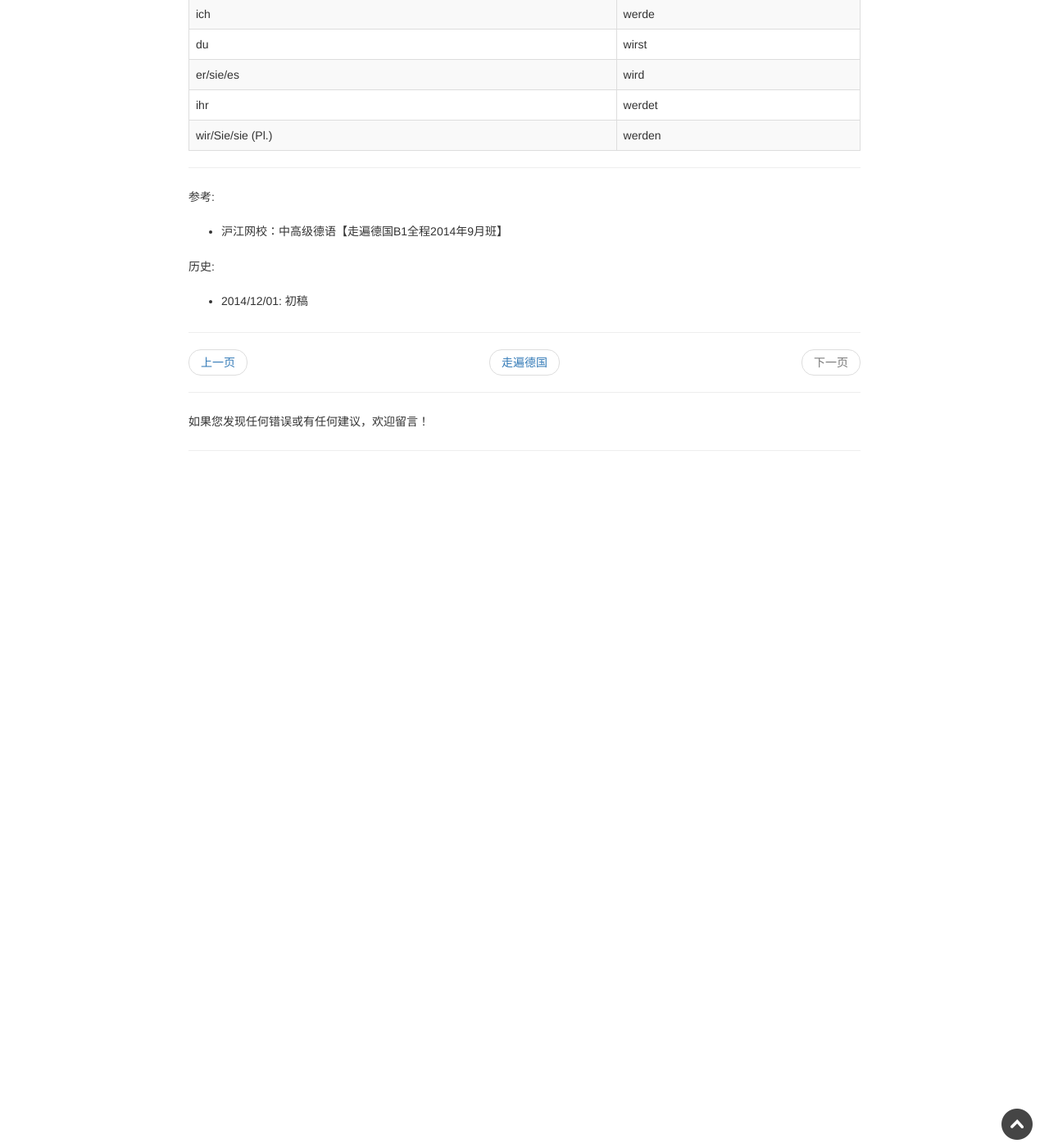
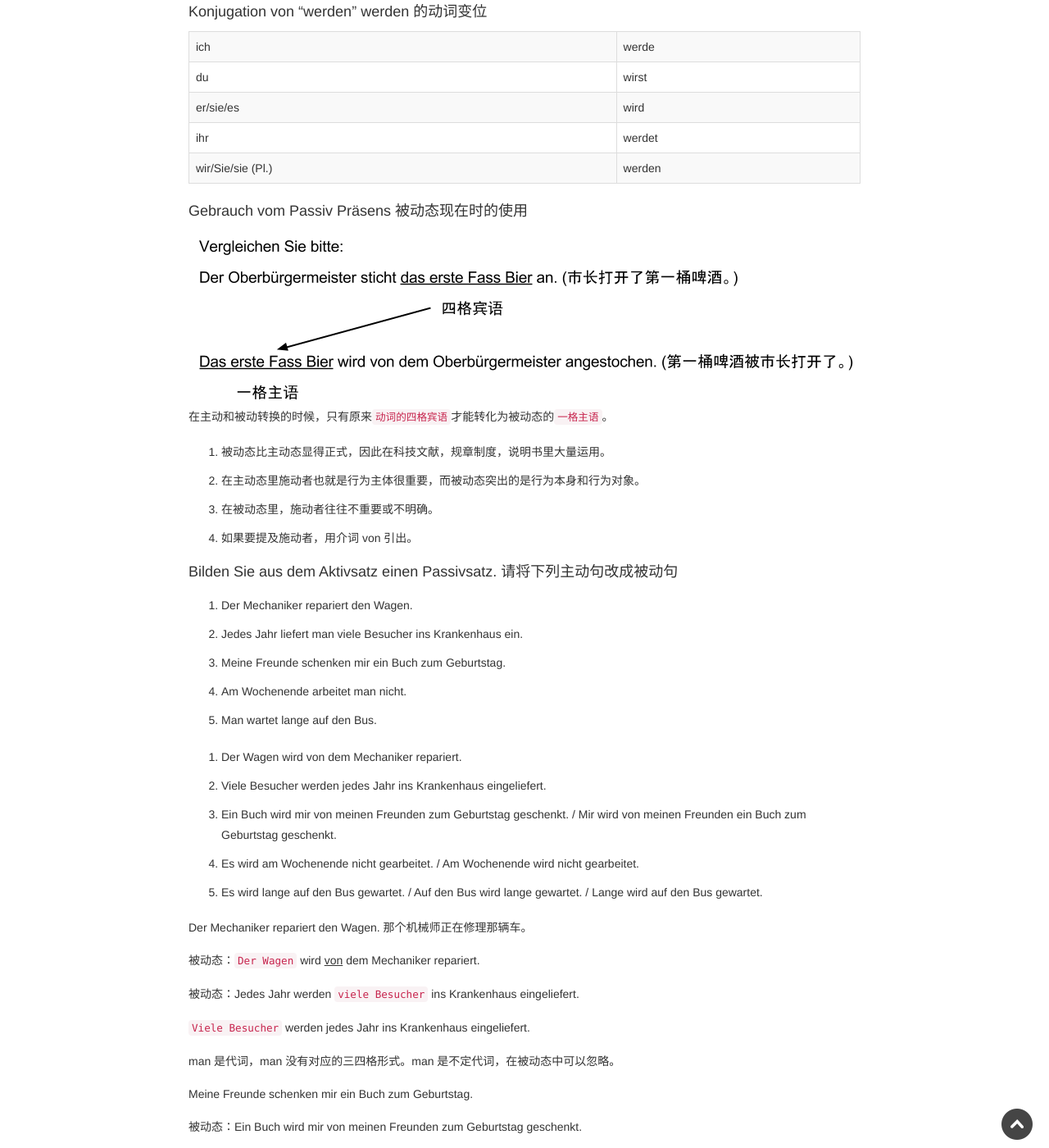
Before and after one commit to Frederick-S/GermanGarden, a Jekyll site: the page built from _posts/Passwort Deutsch/B1/2014-12-01-lektion-21-5.html, in a window 1280 px wide and 1400 px high, scrolled down 2576 px. Shown: the whole window at 82% size. Built offline with Jekyll 4.4.1, drawn with Linux system fonts in a browser that asks for light colours; nearby versions of some CDN libraries; comment, search, counter and statistics services are not loaded; before the commit the page ends 3206 px from its top, so only the background shows below that; some of the changed text lies outside the part shown.

Commit message:
Update lesson 21-5

```diff
--- a/_posts/Passwort Deutsch/B1/2014-12-01-lektion-21-5.html
+++ b/_posts/Passwort Deutsch/B1/2014-12-01-lektion-21-5.html
@@ -59,7 +59,9 @@ tags: ['Passwort Deutsch', 'Passwort Deutsch B1', 'Passwort Deutsch B1 Lektion 2
 </ol>
 <h4>Bildung vom Passiv Präsens 被动态现在时的构成</h4>
 <img class="img-responsive" src="{{site.baseurl}}/img/loading.gif" data-echo="{{site.baseurl}}/img/Passwort Deutsch/B1/Lektion 21-5/Bildung-vom-Passiv-Prasens.png" />
+<br>
 <img class="img-responsive" src="{{site.baseurl}}/img/loading.gif" data-echo="{{site.baseurl}}/img/Passwort Deutsch/B1/Lektion 21-5/example1.png" />
+<br>
 <img class="img-responsive" src="{{site.baseurl}}/img/loading.gif" data-echo="{{site.baseurl}}/img/Passwort Deutsch/B1/Lektion 21-5/example2.png" />
 <ol class="item-list">
     <li>werden 的不同人称的变位需要牢记</li>
@@ -88,10 +90,48 @@ tags: ['Passwort Deutsch', 'Passwort Deutsch B1', 'Passwort Deutsch B1 Lektion 2
         <td>werden</td>
     </tr>
 </table>
-
-
-
-
+<h4>Gebrauch vom Passiv Präsens 被动态现在时的使用</h4>
+<img class="img-responsive" src="{{site.baseurl}}/img/loading.gif" data-echo="{{site.baseurl}}/img/Passwort Deutsch/B1/Lektion 21-5/example3.png" />
+<p>在主动和被动转换的时候，只有原来<code>动词的四格宾语</code>才能转化为被动态的<code>一格主语</code>。</p>
+<ol class="item-list">
+    <li>被动态比主动态显得正式，因此在科技文献，规章制度，说明书里大量运用。</li>
+    <li>在主动态里施动者也就是行为主体很重要，而被动态突出的是行为本身和行为对象。</li>
+    <li>在被动态里，施动者往往不重要或不明确。</li>
+    <li>如果要提及施动者，用介词 von 引出。</li>
+</ol>
+<h4>Bilden Sie aus dem Aktivsatz einen Passivsatz. 请将下列主动句改成被动句</h4>
+<ol class="item-list">
+    <li>Der Mechaniker repariert den Wagen.</li>
+    <li>Jedes Jahr liefert man viele Besucher ins Krankenhaus ein.</li>
+    <li>Meine Freunde schenken mir ein Buch zum Geburtstag.</li>
+    <li>Am Wochenende arbeitet man nicht.</li>
+    <li>Man wartet lange auf den Bus.</li>
+</ol>
+<ol class="item-list">
+    <li>Der Wagen wird von dem Mechaniker repariert.</li>
+    <li>Viele Besucher werden jedes Jahr ins Krankenhaus eingeliefert.</li>
+    <li>Ein Buch wird mir von meinen Freunden zum Geburtstag geschenkt. / Mir wird von meinen Freunden ein Buch zum Geburtstag geschenkt.</li>
+    <li>Es wird am Wochenende nicht gearbeitet. / Am Wochenende wird nicht gearbeitet.</li>
+    <li>Es wird lange auf den Bus gewartet. / Auf den Bus wird lange gewartet. / Lange wird auf den Bus gewartet.</li>
+</ol>
+<p>Der Mechaniker repariert den Wagen. 那个机械师正在修理那辆车。</p>
+<p>被动态：<code>Der Wagen</code> wird <u>von</u> dem Mechaniker repariert.</p>
+<p>被动态：Jedes Jahr werden <code>viele Besucher</code> ins Krankenhaus eingeliefert.</p>
+<p><code>Viele Besucher</code> werden jedes Jahr ins Krankenhaus eingeliefert.</p>
+<p>man 是代词，man 没有对应的三四格形式。man 是不定代词，在被动态中可以忽略。</p>
+<p>Meine Freunde schenken mir ein Buch zum Geburtstag. </p>
+<p>被动态：Ein Buch wird mir von meinen Freunden zum Geburtstag geschenkt.</p>
+<p>Mir wird von meinen Freunden ein Buch zum Geburtstag geschenkt.</p>
+<p>小贴士：</p>
+<p>短的代词前置，所以这里 mir 在介词短语 von meinen Freunden 前面。</p>
+<p>Am Wochenende arbeitet man nicht.</p>
+<p>有一些不及物动词也可以做被动态，主语可用 es 替代。</p>
+<p>被动态：Es wird am Wochenende nicht gearbeitet. (无人称被动态)</p>
+<p>Am Wochenende wird nicht gearbeitet. (这句中不可以出现 es)</p>
+<p>Man wartet lange auf den Bus.</p>
+<p>被动态：Es wird lange auf den Bus gewartet.</p>
+<p>Auf den Bus wird lange gewartet.</p>
+<p>Lange wird auf den Bus gewartet.</p>
 <hr />
 <p>
     参考:
```
Also changed, not shown: img/Passwort Deutsch/B1/Lektion 21-5/example3.png (added).
